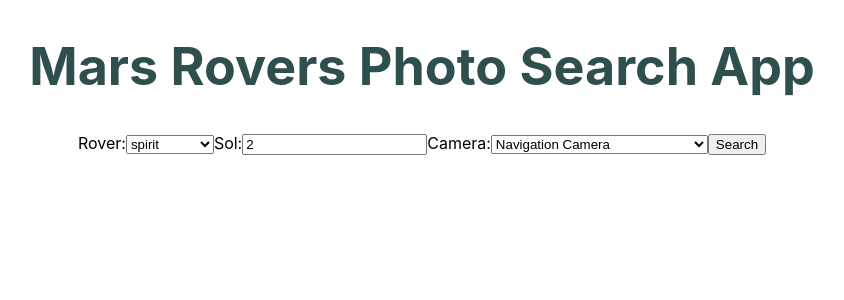
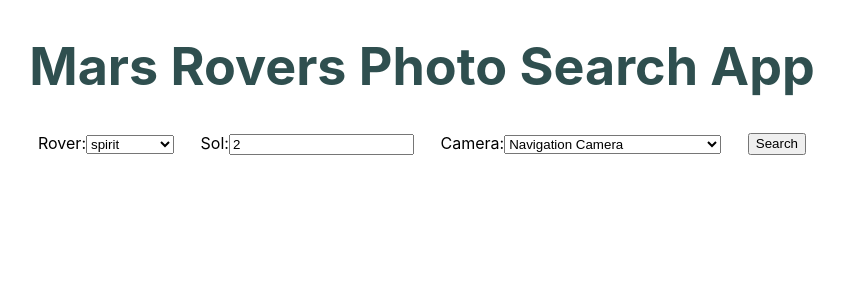
Before and after one commit to indralukmana/mars-photo-search-backend, a React (Create React App) app in the folder client/: page / in a window 1280 px wide. Shown: the top 300 px of the page, without its empty margins (218-1062 px from the left). Built offline with nearby package versions, Linux system fonts and the light colour scheme.

Commit message:
Style the search options

```diff
--- a/client/src/App.css
+++ b/client/src/App.css
@@ -19,9 +19,16 @@
 	color: darkslategrey;
 }
 
-.App-main {
-	display: grid;
-	background: black;
+main {
+	display: flex;
+	flex-direction: column;
+	align-items: center;
+}
+
+.search {
+	display: flex;
+	justify-content: space-between;
+	width: 60vw;
 }
 
 .gallery {
```
